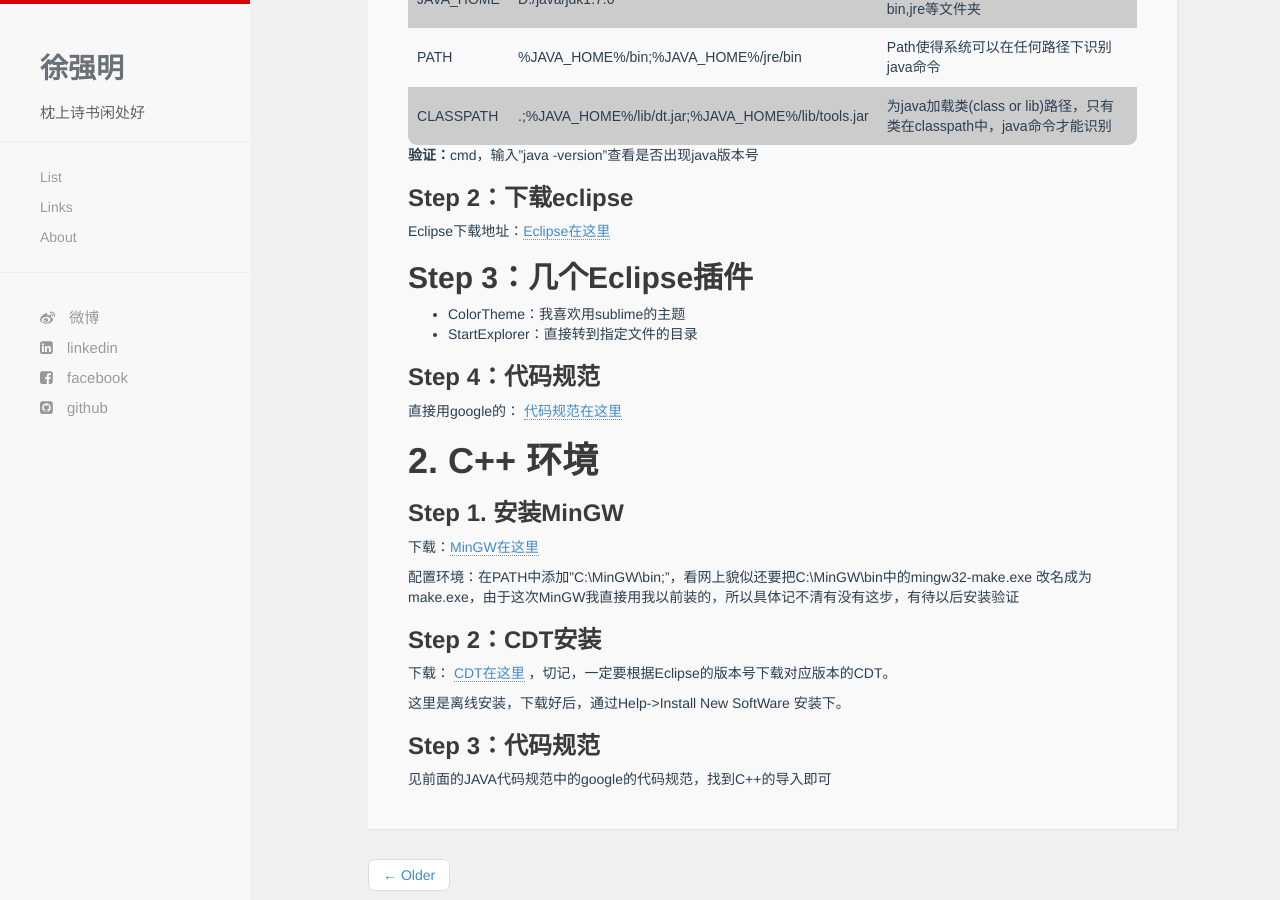
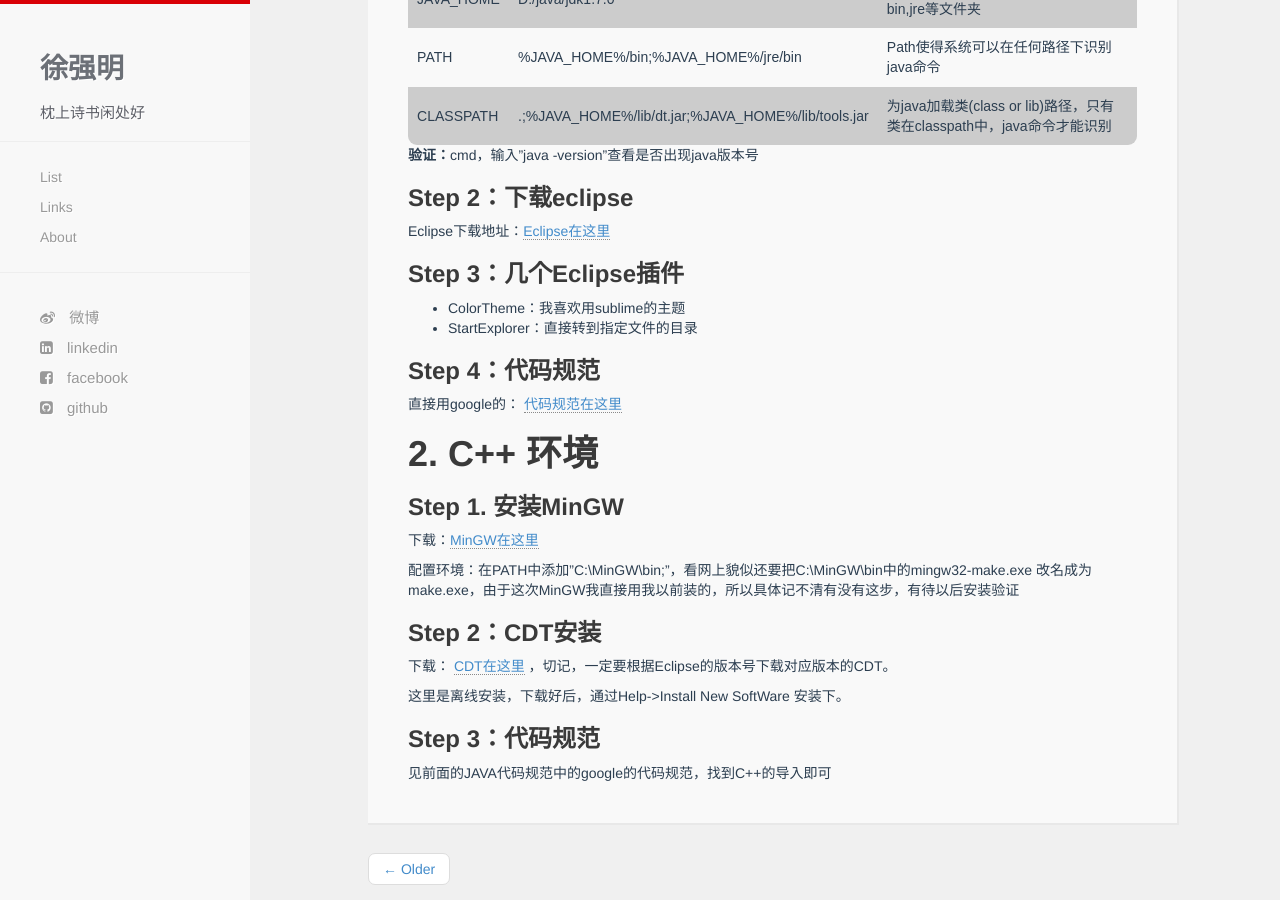
Before and after one commit to xuqiangm/xuqiangm.github.io, a Jekyll site: the page built from _posts/2016-12-12-eclipse.md, in a window 1280 px wide and 900 px high, scrolled down 434 px. Built offline with Jekyll 4.4.1, drawn with Linux system fonts in a browser that asks for light colours; nearby versions of some CDN libraries; Markdown is read by kramdown in place of the engine named in the settings; comment, search, counter and statistics services are not loaded.

Commit message:
修改序号

```diff
--- a/_posts/2016-12-12-eclipse.md
+++ b/_posts/2016-12-12-eclipse.md
@@ -36,7 +36,7 @@ CLASSPATH | .;%JAVA_HOME%/lib/dt.jar;%JAVA_HOME%/lib/tools.jar | 为java加载
 
 Eclipse下载地址：[Eclipse在这里](https://eclipse.org/)
 
-## Step 3：几个Eclipse插件
+### Step 3：几个Eclipse插件
 - ColorTheme：我喜欢用sublime的主题
 - StartExplorer：直接转到指定文件的目录
 
```
